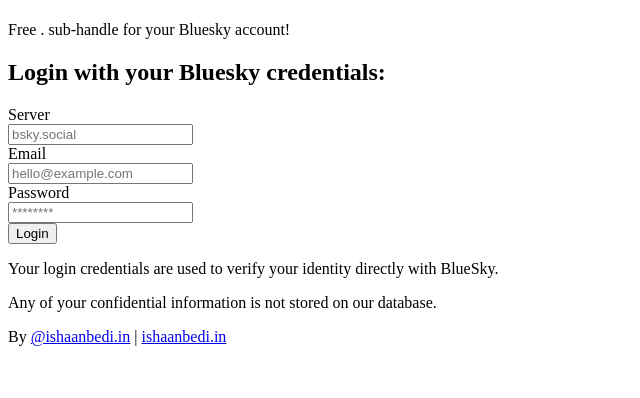
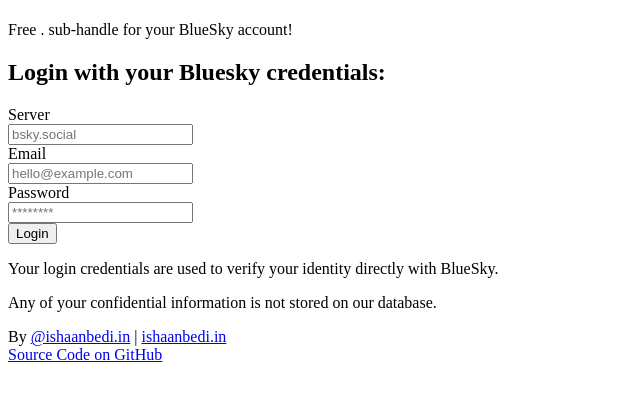
Before and after one commit to ishaanbedi/ish.ninja, a Next.js app: page / in a window 1280 px wide. Shown: the top 398 px of the page, without its empty margins (0-640 px from the left). Built offline with nearby package versions, Linux system fonts and the light colour scheme.

Commit message:
Minor Updates

```diff
--- a/pages/index.tsx
+++ b/pages/index.tsx
@@ -98,7 +98,7 @@
           </h1>
 
           <p className="mx-auto mt-4 mb-1 lg:md:sm:text-md text-sm max-w-lg text-center text-gray-500">
-            Free .{process.env.NEXT_PUBLIC_APP_NAME} sub-handle for your Bluesky account!
+            Free .{process.env.NEXT_PUBLIC_APP_NAME} sub-handle for your BlueSky account!
           </p>
 
           <form
@@ -180,6 +180,10 @@
               <Link href="https://ishaanbedi.in" target="_blank" rel="noopener noreferrer" className="mt-6 text-xs text-center text-teal-600 hover:text-teal-500">
                 ishaanbedi.in
               </Link>
+              <br/>
+              <Link href="https://ishn.xyz/ish_ninja" target="_blank" rel="noopener noreferrer" className="mt-6 text-xs text-center text-teal-600 hover:text-teal-500">
+                Source Code on GitHub
+              </Link>
             </p>
           </form>
 
```
